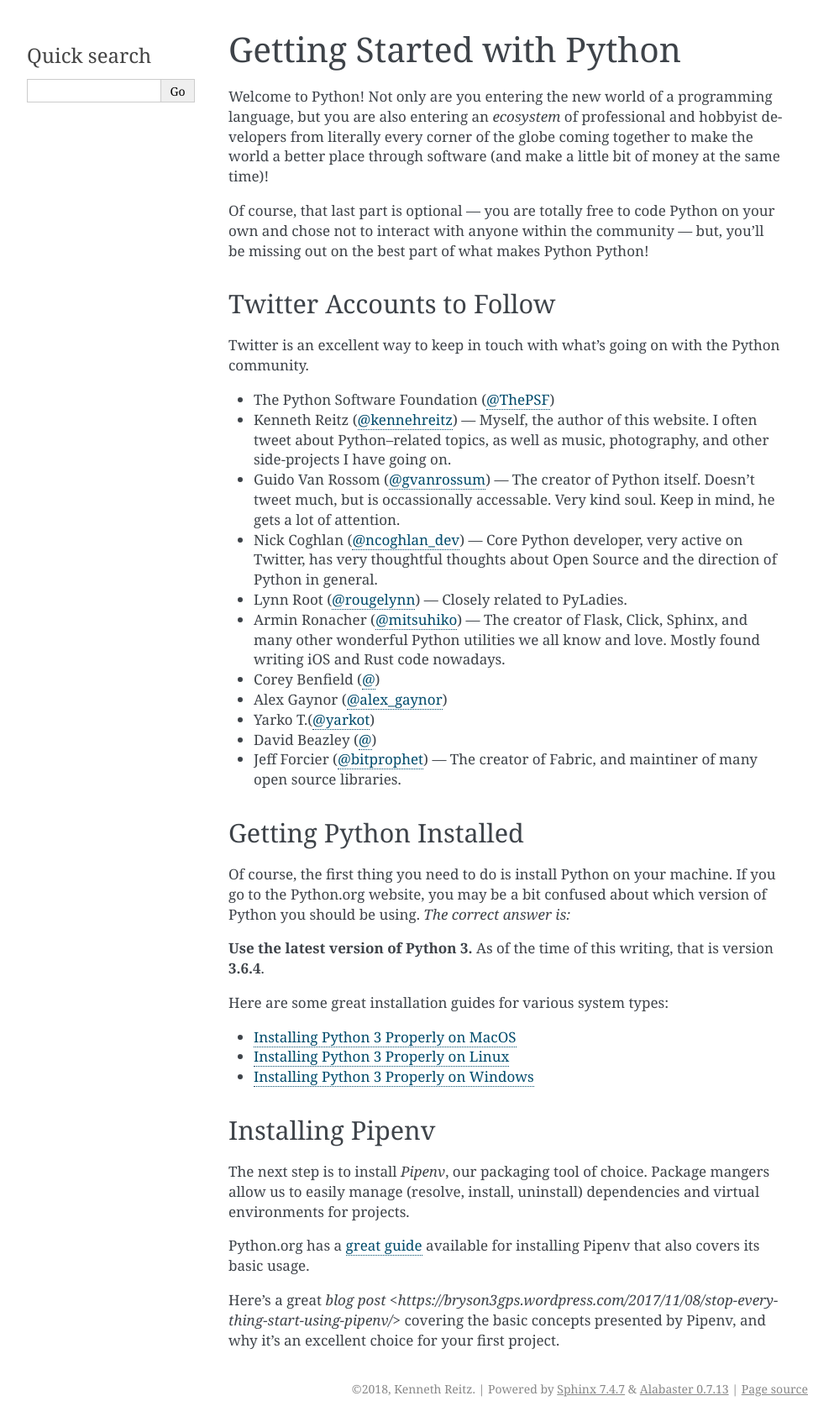
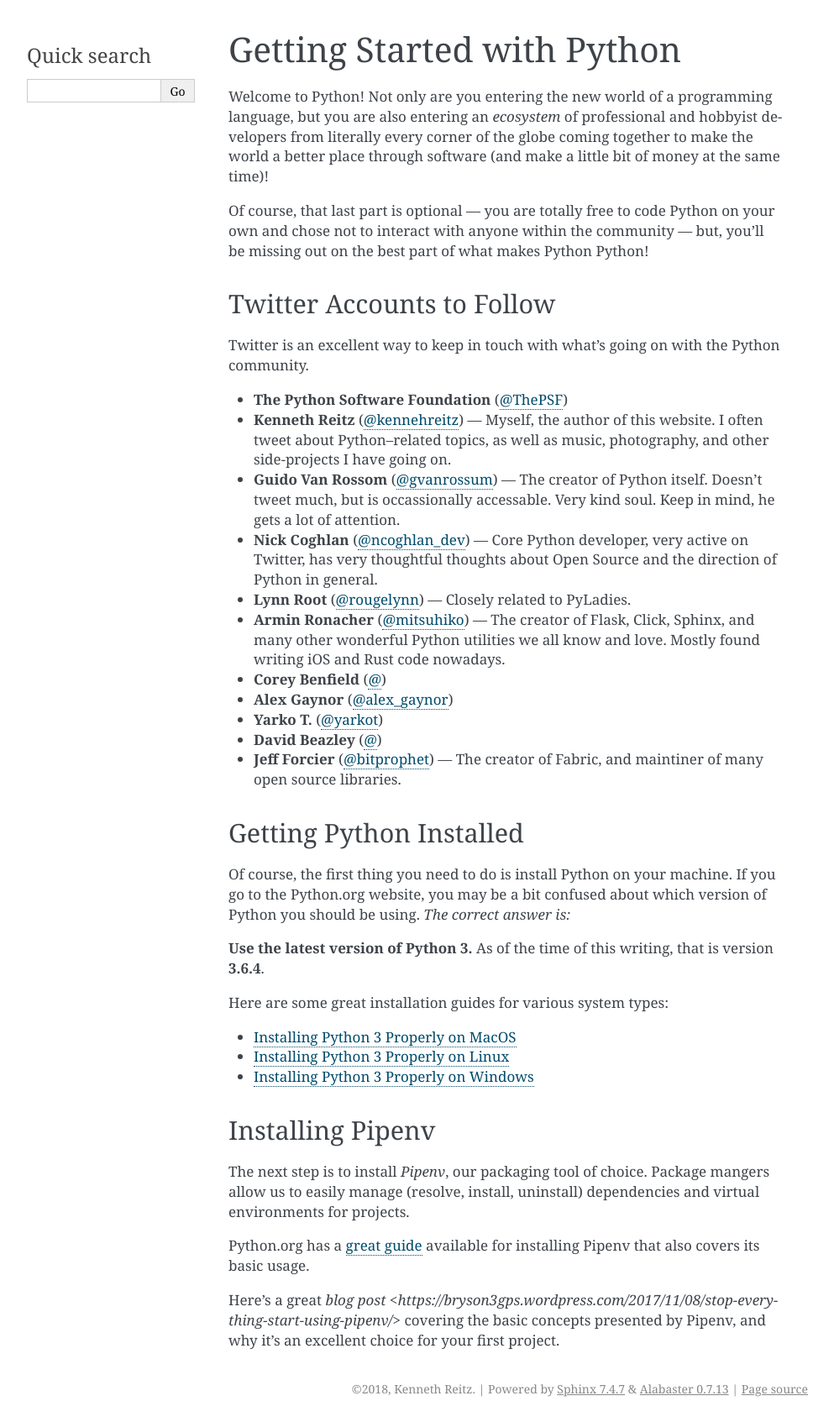
Before and after one commit to kennethreitz-archive/howtopython.org, a Sphinx documentation site: the page built from source/getting-started.rst, in a window 1280 px wide. Shown: the whole page at 84% size, without its empty margins (148-1141 px from the left). Built offline with Sphinx 7.4.7, drawn with Linux system fonts in a browser that asks for light colours; pages that are not in the unit, such as notebooks, are missing from menus.

Commit message:
simplify

```diff
--- a/source/getting-started.rst
+++ b/source/getting-started.rst
@@ -11,27 +11,27 @@
 
 Twitter is an excellent way to keep in touch with what's going on with the Python community.
 
-- The Python Software Foundation (`@ThePSF <https://twitter.com/ThePSF>`_)
+- **The Python Software Foundation** (`@ThePSF <https://twitter.com/ThePSF>`_)
 
-- Kenneth Reitz (`@kennehreitz <https://twitter.com/kennethreitz>`_) — Myself, the author of this website. I often tweet about Python–related topics, as well as music, photography, and other side-projects I have going on.
+- **Kenneth Reitz** (`@kennehreitz <https://twitter.com/kennethreitz>`_) — Myself, the author of this website. I often tweet about Python–related topics, as well as music, photography, and other side-projects I have going on.
 
-- Guido Van Rossom (`@gvanrossum <https://twitter.com/gvanrossum>`_) — The creator of Python itself. Doesn't tweet much, but is occassionally accessable. Very kind soul. Keep in mind, he gets a lot of attention.
+- **Guido Van Rossom** (`@gvanrossum <https://twitter.com/gvanrossum>`_) — The creator of Python itself. Doesn't tweet much, but is occassionally accessable. Very kind soul. Keep in mind, he gets a lot of attention.
 
-- Nick Coghlan (`@ncoghlan_dev <https://twitter.com/ncoghlan_dev>`_) — Core Python developer, very active on Twitter, has very thoughtful thoughts about Open Source and the direction of Python in general.
+- **Nick Coghlan** (`@ncoghlan_dev <https://twitter.com/ncoghlan_dev>`_) — Core Python developer, very active on Twitter, has very thoughtful thoughts about Open Source and the direction of Python in general.
 
-- Lynn Root (`@rougelynn <https://twitter.com/rougelynn>`_) — Closely related to PyLadies.
+- **Lynn Root** (`@rougelynn <https://twitter.com/rougelynn>`_) — Closely related to PyLadies.
 
-- Armin Ronacher (`@mitsuhiko <https://twitter.com/mitsuhiko>`_) — The creator of Flask, Click, Sphinx, and many other wonderful Python utilities we all know and love. Mostly found writing iOS and Rust code nowadays.
+- **Armin Ronacher** (`@mitsuhiko <https://twitter.com/mitsuhiko>`_) — The creator of Flask, Click, Sphinx, and many other wonderful Python utilities we all know and love. Mostly found writing iOS and Rust code nowadays.
 
-- Corey Benfield (`@ <https://twitter.com/coreybenfield>`_)
+- **Corey Benfield** (`@ <https://twitter.com/coreybenfield>`_)
 
-- Alex Gaynor (`@alex_gaynor <https://twitter.com/alex_gaynor>`_)
+- **Alex Gaynor** (`@alex_gaynor <https://twitter.com/alex_gaynor>`_)
 
-- Yarko T.(`@yarkot <https://twitter.com/yarkot>`_)
+- **Yarko T.** (`@yarkot <https://twitter.com/yarkot>`_)
 
-- David Beazley (`@ <https://twitter.com/>`_)
+- **David Beazley** (`@ <https://twitter.com/>`_)
 
-- Jeff Forcier (`@bitprophet <https://twitter.com/bitprophet>`_) — The creator of Fabric, and maintiner of many open source libraries.
+- **Jeff Forcier** (`@bitprophet <https://twitter.com/bitprophet>`_) — The creator of Fabric, and maintiner of many open source libraries.
 
 Getting Python Installed
 ------------------------
```
